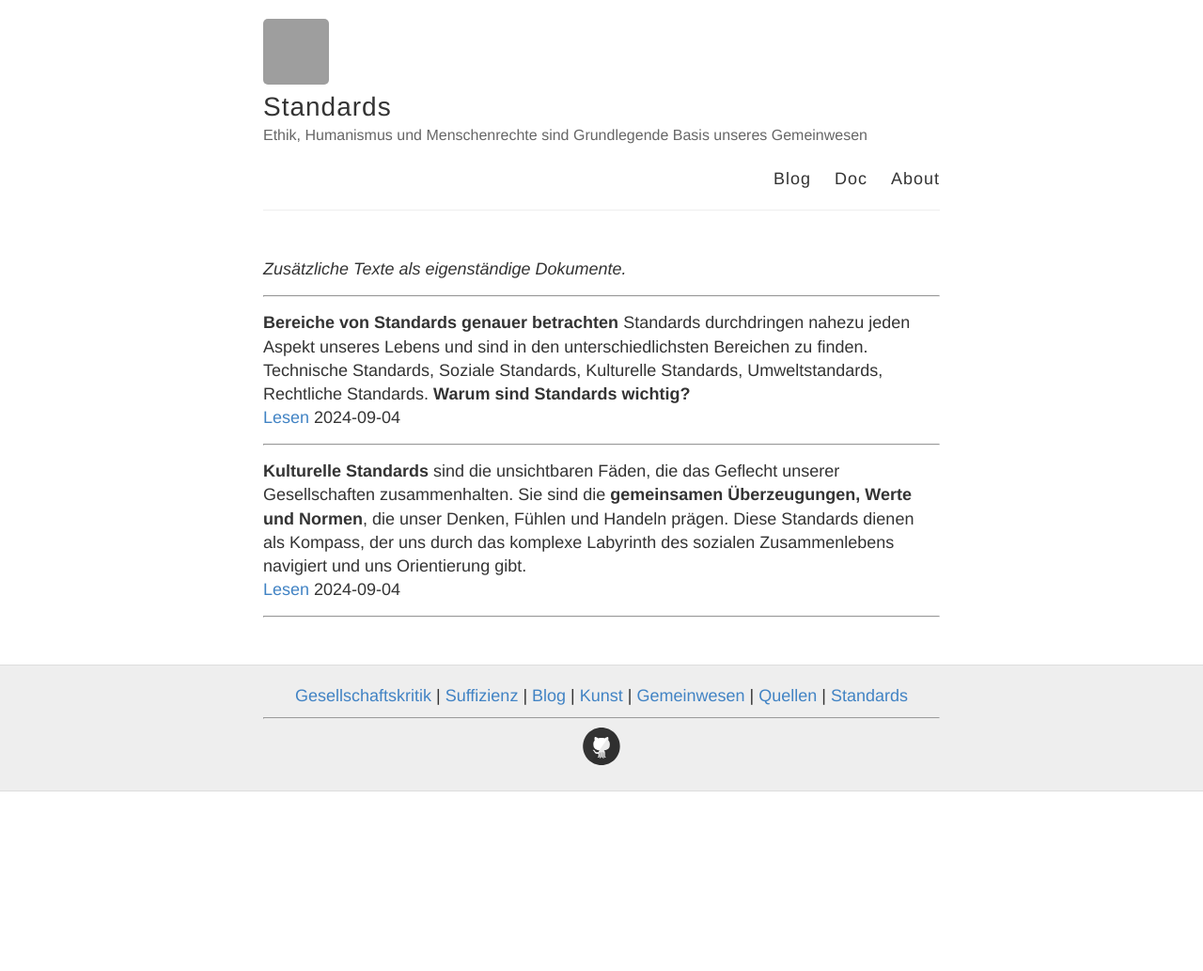
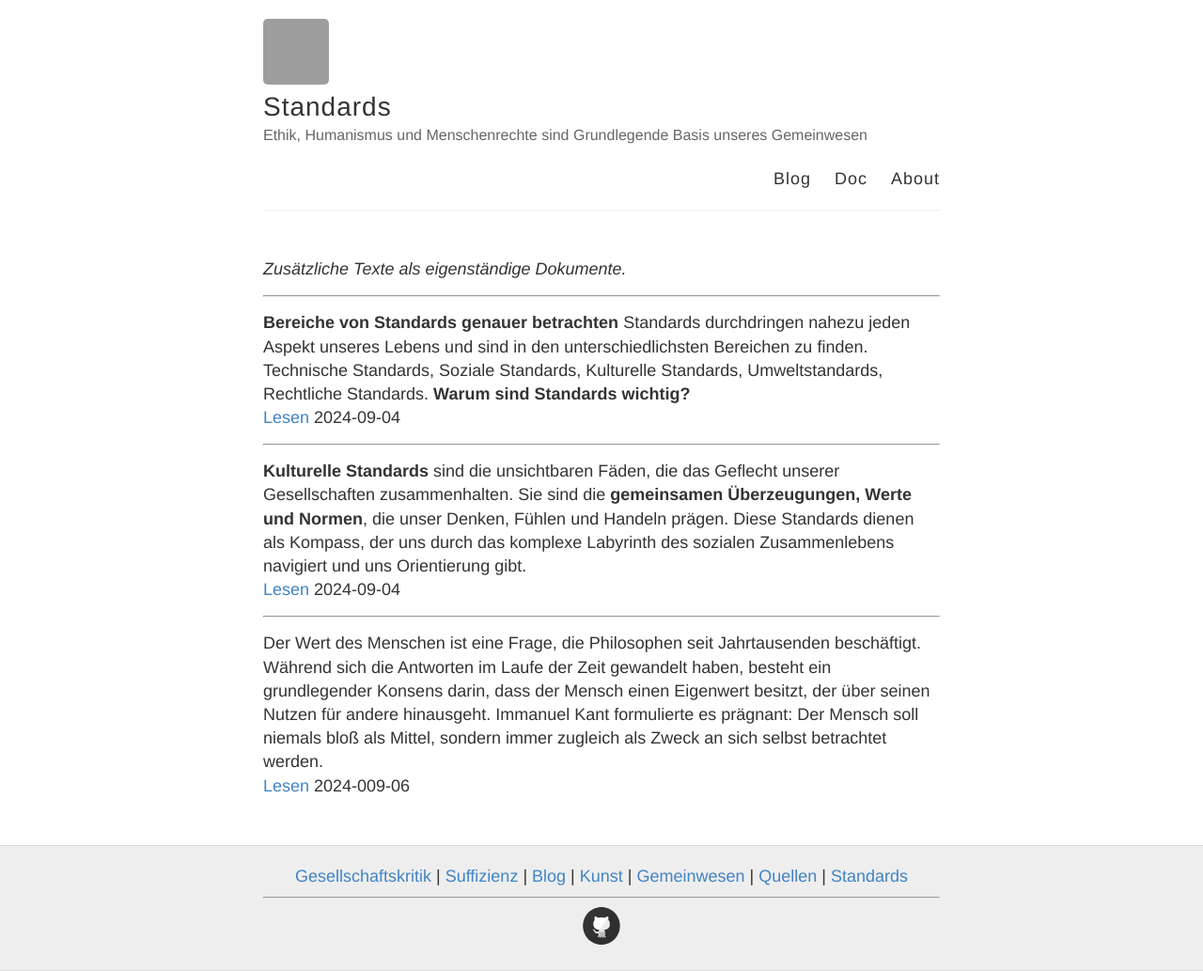
Before and after one commit to S2030c/standards, a Jekyll site: the page built from doc/index.md, in a window 1280 px wide. Shown: the whole page at 94% size. Built offline with Jekyll 4.4.1, drawn with Linux system fonts in a browser that asks for light colours; our own code applies the rules of GitHub Pages for plain Markdown files; before the commit the page ends 900 px from its top, so only the background shows below that; grey boxes are pictures that could not be loaded.

Commit message:
Update index.md

```diff
--- a/doc/index.md
+++ b/doc/index.md
@@ -11,3 +11,6 @@
 [Lesen](./kulturelle-standards/) 2024-09-04
 
 ----
+
+Der Wert des Menschen ist eine Frage, die Philosophen seit Jahrtausenden beschäftigt. Während sich die Antworten im Laufe der Zeit gewandelt haben, besteht ein grundlegender Konsens darin, dass der Mensch einen Eigenwert besitzt, der über seinen Nutzen für andere hinausgeht. Immanuel Kant formulierte es prägnant: Der Mensch soll niemals bloß als Mittel, sondern immer zugleich als Zweck an sich selbst betrachtet werden.
+[Lesen](./der-mensch-als-selbstzweck/) 2024-009-06
```
